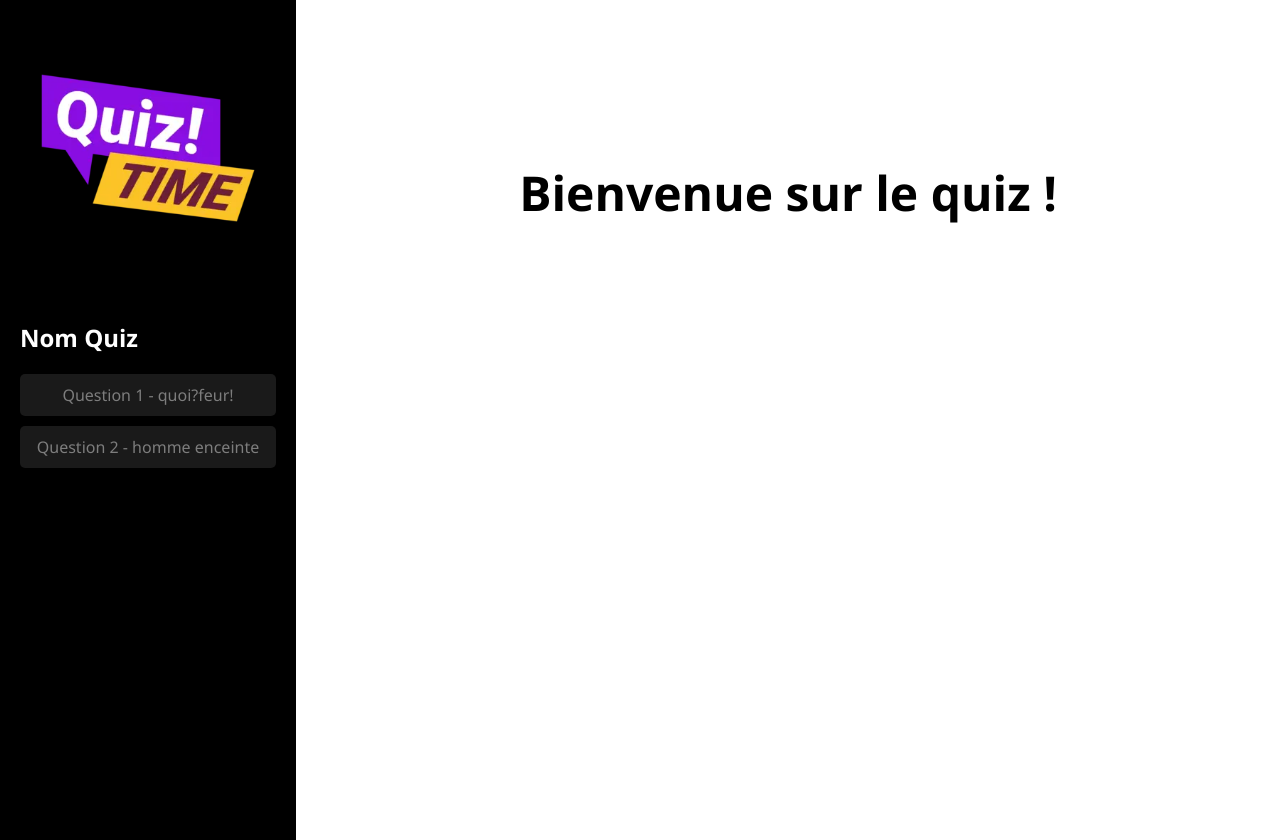
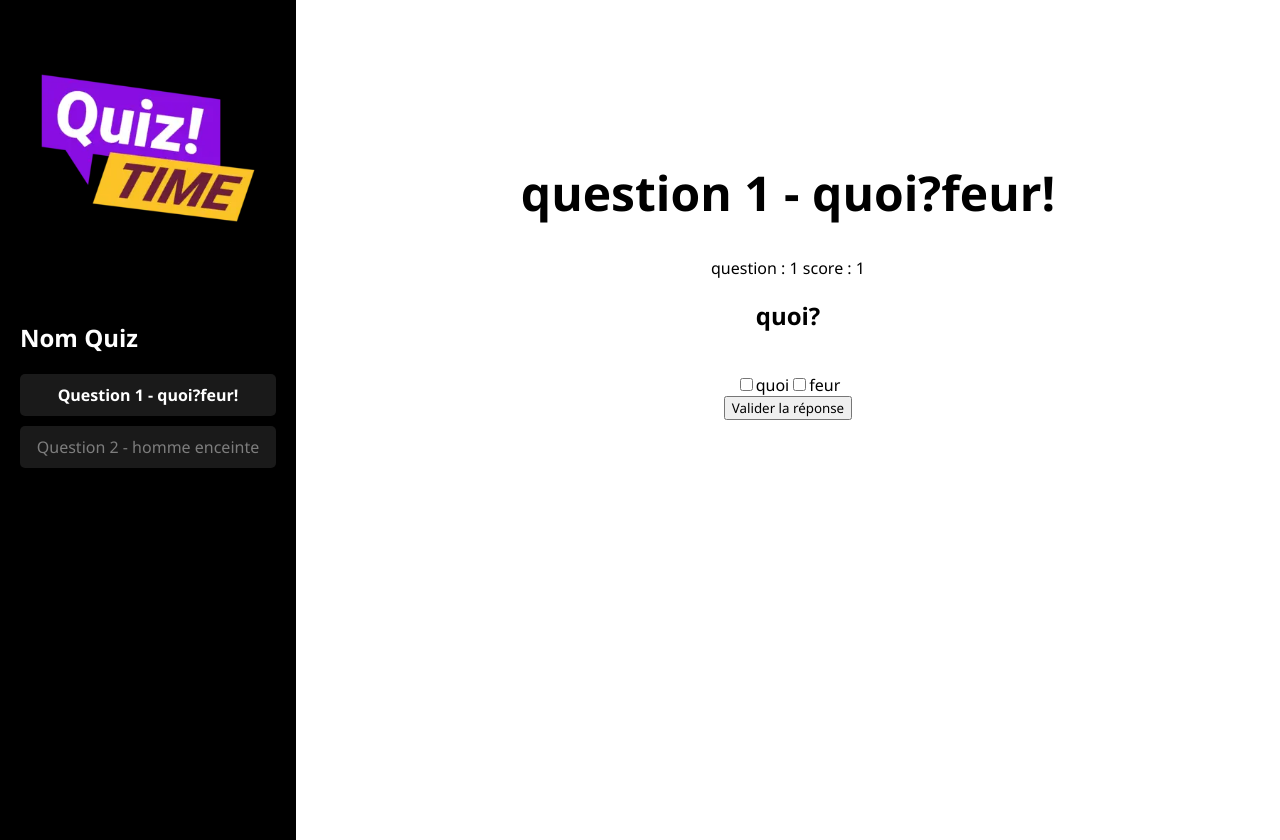
Before and after one commit to Emir-de-la-moquette/TP-note-PHP, a PHP site: page /templates/pageQuiz.php in a window 1280 px wide. Run offline with PHP 8.4, Linux system fonts and the light colour scheme; the visitor is signed in with stand-in values (Sample User, id 1).

Commit message:
bah ça marche

```diff
--- a/Classes/autoLoader.php
+++ b/Classes/autoLoader.php
@@ -7,6 +7,6 @@ class AutoLoader{
 
     static function autoload($fqcn){
         $path = str_replace('\\', '/', $fqcn).'.php';
-        require 'Classes/'.$path;
+        require __DIR__.'/../Classes/'.$path;
     }
 }
--- a/Classes/tools/types/CheckBox.php
+++ b/Classes/tools/types/CheckBox.php
@@ -23,7 +23,7 @@ class CheckBox extends MultiChoix {
     public function render(): string {
         $res = "<h2>$this->texte</h2><br>";
         foreach ($this->choix as $c) {
-            $res .= "<input type='checkbox' id='$c' name='form[$this->nom]' value='$c'><label for='$c'>$c</label>";
+            $res .= "<input type='checkbox' id='$c' name='$this->nom' value='$c'><label for='$c'>$c</label>";
         }
         return $res."</br>";
     }
--- a/Classes/tools/types/Radio.php
+++ b/Classes/tools/types/Radio.php
@@ -23,7 +23,7 @@ class Radio extends MultiChoix {
     public function render(): string {
         $res = "<h2>$this->texte</h2><br>";
         foreach ($this->choix as $c) {
-            $res .= "<input type='radio' id='$c' name='form[$this->nom]' value='$c'><label for='$c'>$c</label>";
+            $res .= "<input type='radio' id='$c' name='$this->nom' value='$c'><label for='$c'>$c</label>";
         }
         return $res."</br>";
     }
--- a/Classes/tools/types/Text.php
+++ b/Classes/tools/types/Text.php
@@ -23,7 +23,7 @@ final class Text extends Question {
             '<h2>%s</h2>',
             $this->texte).
             sprintf(
-                '<input type="text" name="form[%s]">',
+                '<input type="text" name="%s">',
                 $this->nom);
     }
 
--- a/data/quiz/Le quiz de feur.json
+++ b/data/quiz/Le quiz de feur.json
@@ -1,9 +1,9 @@
 [
     {
       "nom": "quoi?feur!",
-      "type": "text",
+      "type": "checkbox",
       "text": "quoi?",
-      "choices": [],
+      "choices": ["quoi","feur"],
       "answers": ["feur"],
       "score":1
 
@@ -12,7 +12,7 @@
         "nom": "homme enceinte",
         "type": "radio",
         "text": "L'homme est-il enceinte?",
-        "choice":["oui", "non", "vero", "conch"],
+        "choices":["oui", "non", "vero", "conch"],
         "answers": ["vero", "oui"],
         "score":2
 
--- a/index.php
+++ b/index.php
@@ -2,3 +2,5 @@
 declare(strict_types=1);
 
 require 'Classes/autoLoader.php';
+
+header('Location: templates/home.php');
--- a/src/JSONloader.php
+++ b/src/JSONloader.php
@@ -1,7 +1,7 @@
 <?php
 
 function getQuestions(){
-    $source = '../data/quiz/Le quiz de feur.json';
+    $source = __DIR__.'/../data/quiz/Le quiz de feur.json';
     $content = file_get_contents($source);
     $questions = json_decode($content, true);
 
--- a/templates/LatBarre.php
+++ b/templates/LatBarre.php
@@ -1,5 +1,5 @@
 <?php
-require_once '../src/JSONloader.php';
+require_once __DIR__.'/../src/JSONloader.php';
 $quests = getQuestions();
 $names = getNomQuestions();
 
--- a/templates/home.php
+++ b/templates/home.php
@@ -1,9 +1,10 @@
 <?php
 session_start();
 $_SESSION['num_q']=0;
+$_SESSION['score']=0;
 $_SESSION['page']="home";
 
-$getfiles = array_diff(scandir("../data/quiz/"), array('.', '..'));
+$getfiles = array_diff(scandir(__DIR__."/../data/quiz/"), array('.', '..'));
 $files = array();
 foreach ($getfiles as $file) {
     if (pathinfo($file, PATHINFO_EXTENSION)=="json"){
--- a/templates/pageQuiz.php
+++ b/templates/pageQuiz.php
@@ -1,11 +1,64 @@
 <?php
-require_once '../src/JSONloader.php';
+declare(strict_types=1);
+require_once __DIR__.'/../src/JSONloader.php';
+require __DIR__.'/../Classes/autoLoader.php';
+
+
 session_start();
-$_SESSION['num_q']=0;
+if (!isset($_SESSION['num_q']) or $_SESSION['num_q'] == 0) {
+    $_SESSION['num_q'] = 1; // Initialise uniquement si non défini
+}
 $_SESSION['page']="quiz";
 
 if(!empty($_GET['name'])){
     $quests = getQuestions();
+    $names = getNomQuestions();
+}
+
+
+AutoLoader::register();
+
+
+use tools\types\Radio;
+use tools\types\Text;
+use tools\types\CheckBox;
+
+
+if ($_SERVER['REQUEST_METHOD'] === 'POST') {
+    // echo "feur";
+    $currentQuestion = $quests[$_SESSION['num_q']-1];
+    // echo $_SESSION['num_q']-1;
+    // echo PHP_EOL;
+    // var_dump($currentQuestion);
+    // echo PHP_EOL;
+
+    switch ($currentQuestion['type']) {
+        case 'text':
+            $questionObj = new Text($currentQuestion['nom'], $currentQuestion['text'], $currentQuestion['score'], $currentQuestion['answers'][0]);
+            $score = $questionObj->comparerReponse($_POST[$currentQuestion['nom']] ?? '');
+            // var_dump($questionObj);
+            break;
+        case 'radio':
+            $questionObj = new Radio($currentQuestion['nom'], $currentQuestion['text'], $currentQuestion['score'], $currentQuestion['choices'], $currentQuestion['answers'][0]);
+            $score = $questionObj->comparerReponse($_POST[$currentQuestion['nom']] ?? '');
+            // var_dump($questionObj);
+            break;
+        case 'checkbox':
+            $questionObj = new CheckBox($currentQuestion['nom'], $currentQuestion['text'], $currentQuestion['score'], $currentQuestion['choices'], $currentQuestion['answers']);
+            $score = $questionObj->comparerReponse([$_POST[$currentQuestion['nom']]] ?? []);
+            // var_dump($questionObj);
+            break;
+    }
+
+    $_SESSION['score'] += $score;
+
+    // Passe à la question suivante
+    $_SESSION['num_q']++;
+    if ($_SESSION['num_q'] > count($quests)) {
+        // Redirection vers la page des résultats si le quiz est terminé
+        header('Location: ../result.php');
+        exit();
+    }
 }
 
 ?>
@@ -24,7 +77,31 @@ if(!empty($_GET['name'])){
     </aside>
 
     <main>
-        <h1>Bienvenue sur le quiz !</h1>
+        <h1>question <?php echo $_SESSION['num_q']; echo " - "; echo $names[$_SESSION['num_q']-1];?></h1>
+        <form method="POST">
+            <?php
+            $feur = $quests[$_SESSION['num_q']-1];
+            // var_dump($feur);
+            echo "question : ".$_SESSION['num_q'];
+            echo "  score : ".$_SESSION['score'];
+            switch($feur['type']){
+                case 'text':
+                    $question_pour_un_champion = new Text($feur['nom'],$feur['text'],$feur['score'],$feur['answers'][0]);
+                    break;
+                case 'radio':
+                    $question_pour_un_champion = new Radio($feur['nom'],$feur['text'],$feur['score'],$feur['choices'],$feur['answers'][0]);
+                    break;
+                case 'checkbox':
+                    $question_pour_un_champion = new CheckBox($feur['nom'],$feur['text'],$feur['score'],$feur['choices'],$feur['answers']);
+                    break;
+            }
+            // $question_radio = new Radio('questionRadio','Qui es-tu ?',2,['moi','twa','ui','UwU'],'ui');
+            echo $question_pour_un_champion;
+            ?>
+            <div class="form-group" id="btnform">
+                <button type="submit">Valider la réponse</button>
+            </div>
+        </form>
     </main>
 </body>
 </html>
--- /dev/null
+++ b/templates/result.php
@@ -0,0 +1,6 @@
+<?php
+session_start();
+echo "<h1>Quiz terminé !</h1>";
+echo "<p>Votre score final est : " . $_SESSION['score'] . "</p>";
+// session_destroy();
+?>
```
